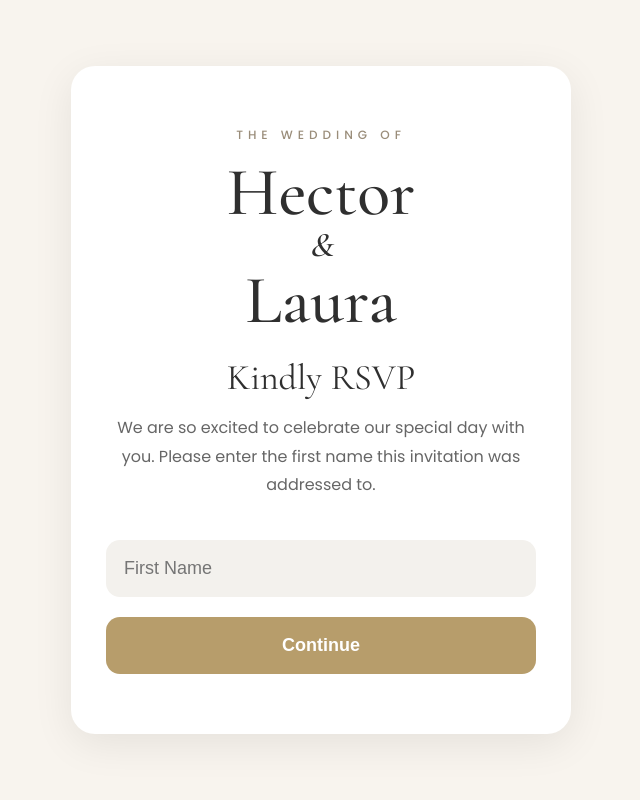
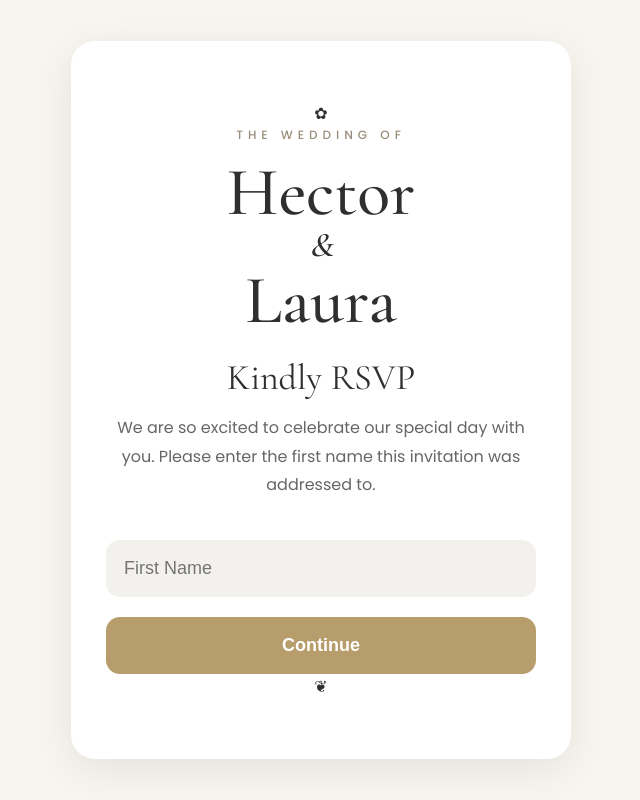
Before and after one commit to HectorCardenas94/CardenasWedding2026-, a plain HTML site: page index.html in a window 1280 px wide. Shown: the whole page, without its empty margins (319-959 px from the left). Drawn offline with nearby package versions, Linux system fonts and the light colour scheme.

Commit message:
Update index.html

```diff
--- a/index.html
+++ b/index.html
@@ -17,9 +17,11 @@
 
 <div class="container">
 
-    <p class="small-title">
-        THE WEDDING OF
-    </p>
+    <div class="top-flower">✿</div>
+
+<p class="small-title">
+    THE WEDDING OF
+</p>
 
     <h1>
         Hector
@@ -45,6 +47,8 @@
         Continue
     </button>
 
+<div class="bottom-flower">❦</div>
+
 </div>
 
 <script src="script.js"></script>
```
